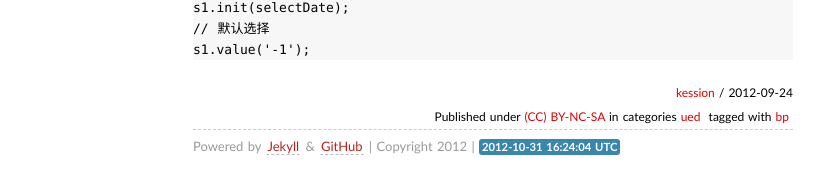
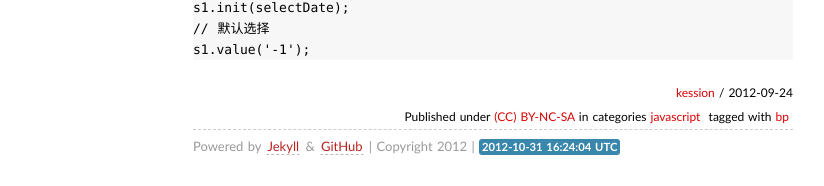
Before and after one commit to kession/kession.github.com, a Jekyll site: the page built from _posts/2012/2012-09-24-bp-xselect.md, in a window 1280 px wide. Shown: the part 851-1037 px from the top of the page, without its empty margins (147-971 px from the left). Built offline with Jekyll 4.4.1, drawn with Linux system fonts in a browser that asks for light colours; some web fonts are replaced; Markdown is read by kramdown in place of the engine named in the settings; comment, search, counter and statistics services are not loaded.

Commit message:
modified:   _posts/2012/2012-09-24-bp-xselect.md 	modified:   _posts/2012/2012-09-28-Json-Return-Failed.md 	modified:   _posts/2012/2012-10-11-Lucene-and-solr-config.md

```diff
--- a/_posts/2012/2012-09-24-bp-xselect.md
+++ b/_posts/2012/2012-09-24-bp-xselect.md
@@ -2,7 +2,7 @@
 layout: post
 title: xselect
 categories:
-- ued
+- javascript
 tags:
 - bp
 ---
```
Also changed, not shown: _posts/2012/2012-09-28-Json-Return-Failed.md (+1 -1 lines), _posts/2012/2012-10-11-Lucene-and-solr-config.md (+1 -1 lines).
